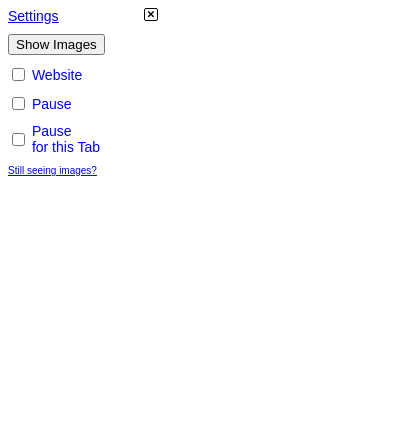
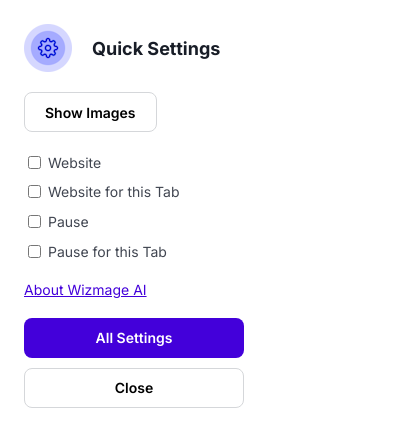
Before and after one commit to ecymerman/wizmage, a browser extension: page src/popup.htm in a window 400 px wide. Drawn offline with Linux system fonts and the light colour scheme.

Commit message:
1.1.2: redo popup menu

```diff
--- a/src/popup.css
+++ b/src/popup.css
@@ -1,21 +1,28 @@
-body { font-family: Arial; font-size: 14px; }
-label, #options { cursor: pointer; display: inline-block; }
-    label:hover, input:hover + label, #options:hover { color: #88e; }
+body { font-family: Arial; font-size: 14px; margin: 24px; }
+body, button, input { font-family: "Inter", sans-serif; }
+
+.btn { border: 1px solid #D5D7DA; background: white; border-radius: 8px; font-weight: 600; height: 40px; display: inline-flex; padding: 0 20px; justify-content: center; align-items: center; cursor: pointer; font-size: 14px; text-decoration: none; color: inherit; }
+    .btn:hover { opacity: .8; }
+    .btn:active { opacity: .6; }
+
+#main { width: 220px; }
+x-gear-h { display: flex; align-items: center; margin-bottom: 20px; }
+    x-gear-h > x-h { display: block; font-size: 18px; font-weight: bold; margin: 0 0 0 20px; color: #181D27; }
+label { cursor: pointer; display: inline-block; }
+    label:hover, input:hover + label { color: #88e; }
+.chk-w { color: #414651; }
+#show-img-w { margin-bottom: 20px; }
 .item { margin-bottom: 10px; }
     .item.disabled label { color: grey; }
 input, label { vertical-align: middle; }
-#options { text-decoration: underline; }
-#close { float: right; border: 1px solid; border-radius: 2px; font-weight: bold; font-size: 10px; color: black; cursor: pointer; padding: 0 2px; }
-    #close:hover { color: #555; }
 a { cursor: pointer; text-decoration: underline; }
-#still-seeing-images { font-size: 10px; }
-#advice { display: none; padding-left: 20px; list-style: none; padding: 0; font-size: 10px; }
-    #advice > li { margin-bottom: 5px; }
-#exclude-tab-wrap { display: none; }
 
-#wizmage-plus { color: #db7a7a; font-weight: bold; text-decoration: none; margin-bottom: 5px; display: block; }
-    #wizmage-plus > img { vertical-align: -7px; animation: 10s infinite linear spin }
-    #wizmage-plus:hover { opacity: .8; }
+#about-w { margin-top: 20px; }
+#about { color: #4300DA; }
+
+#btns { display: flex; flex-direction: column; margin-top: 20px; }
+#options { background: #4300DA; color: white; border: none; }
+#close { margin-top: 10px; }
 
 @keyframes spin {
     from { transform: rotate(0deg); }
--- a/src/popup.htm
+++ b/src/popup.htm
@@ -2,47 +2,45 @@
 
 <head>
     <title>Wizmage</title>
+    <link rel="stylesheet" href="https://fonts.googleapis.com/css2?family=Inter:opsz,wght@14..32,100..900">
     <link href="popup.css" rel="stylesheet" />
 </head>
 
 <body>
-    <div style='width: 150px; color: blue;'>
-        <div class='item'>
-            <a id='options' href="options.htm" target="_blank">Settings</a>
-            <div id="close">&#x2715;</div>
-        </div>
+    <div id="main">
+        <x-gear-h>
+            <img src="gear.png">
+            <x-h>Quick Settings</x-h>
+        </x-gear-h>
         <div id="when-running">
-            <div class='item'>
-                <button type="button" id='showImages'>Show Images</button>
+            <div class='item' id="show-img-w">
+                <button class="btn" id='showImages'>Show Images</button>
             </div>
-            <div class='item'>
+            <div class='item chk-w'>
                 <input type='checkbox' id='excludeDomain'>
                 <label for='excludeDomain'><i-add-exclude></i-add-exclude> Website</label>
             </div>
-            <div id="exclude-tab-wrap">
-                <div class='item'>
-                    <input type='checkbox' id='excludeForTab'>
-                    <label for='excludeForTab'><i-add-exclude></i-add-exclude> Website<br />
-                        for this Tab</label>
-                </div>
+            <div class='item chk-w'>
+                <input type='checkbox' id='excludeForTab'>
+                <label for='excludeForTab'><i-add-exclude></i-add-exclude> Website for this Tab</label>
             </div>
-            <div class='item'>
+            <div class='item chk-w'>
                 <input type='checkbox' id='pauseChk'>
                 <label for='pauseChk'>Pause</label>
             </div>
-            <div class='item'>
+            <div class='item chk-w'>
                 <input type='checkbox' id='pauseTab'>
-                <label for='pauseTab'>Pause<br />
-                    for this Tab</label>
+                <label for='pauseTab'>Pause for this Tab</label>
             </div>
-            <div class="item">
-                <div><a id="still-seeing-images">Still seeing images?</a></div>
-                <ul id="advice">
-                    <li>Email: ai@wizmage.com</li>
-                </ul>
+            <div id="about-w">
+                <a id="about" href="https://wizmage.com/ai" target="_blank">About Wizmage AI</a>
             </div>
         </div>
         <div id="err-msg"></div>
+        <div id="btns">
+            <a class="btn" id='options' href="options.htm" target="_blank">All Settings</a>
+            <button class="btn" id="close">Close</button>
+        </div>
     </div>
     <script src='popup.js' type='text/javascript'></script>
 </body>
--- a/src/popup.js
+++ b/src/popup.js
@@ -20,7 +20,6 @@
         document.getElementById('pauseTab').checked = settings.pausedForTab;
         document.getElementById('excludeDomain').checked = settings.excluded;
         document.getElementById('excludeForTab').checked = settings.excludedForTab;
-        document.getElementById('exclude-tab-wrap').style.display = 'block';
         document.querySelectorAll('i-add-exclude').forEach(x => x.innerText = settings.blackList ? 'Add' : 'Exclude');
         closeOnClick = settings.closeOnClick;
     });
@@ -54,9 +53,5 @@
         showImages();
         if (closeOnClick) close();
     };
-    document.getElementById('still-seeing-images').onclick = function () {
-        var advice = document.getElementById('advice');
-        advice.style.display = advice.style.display == 'block' ? 'none' : 'block';
-    };
 });
 document.getElementById('close').onclick = function () { close(); };
```
Also changed, not shown: src/gear.png (added), src/manifest.json.
